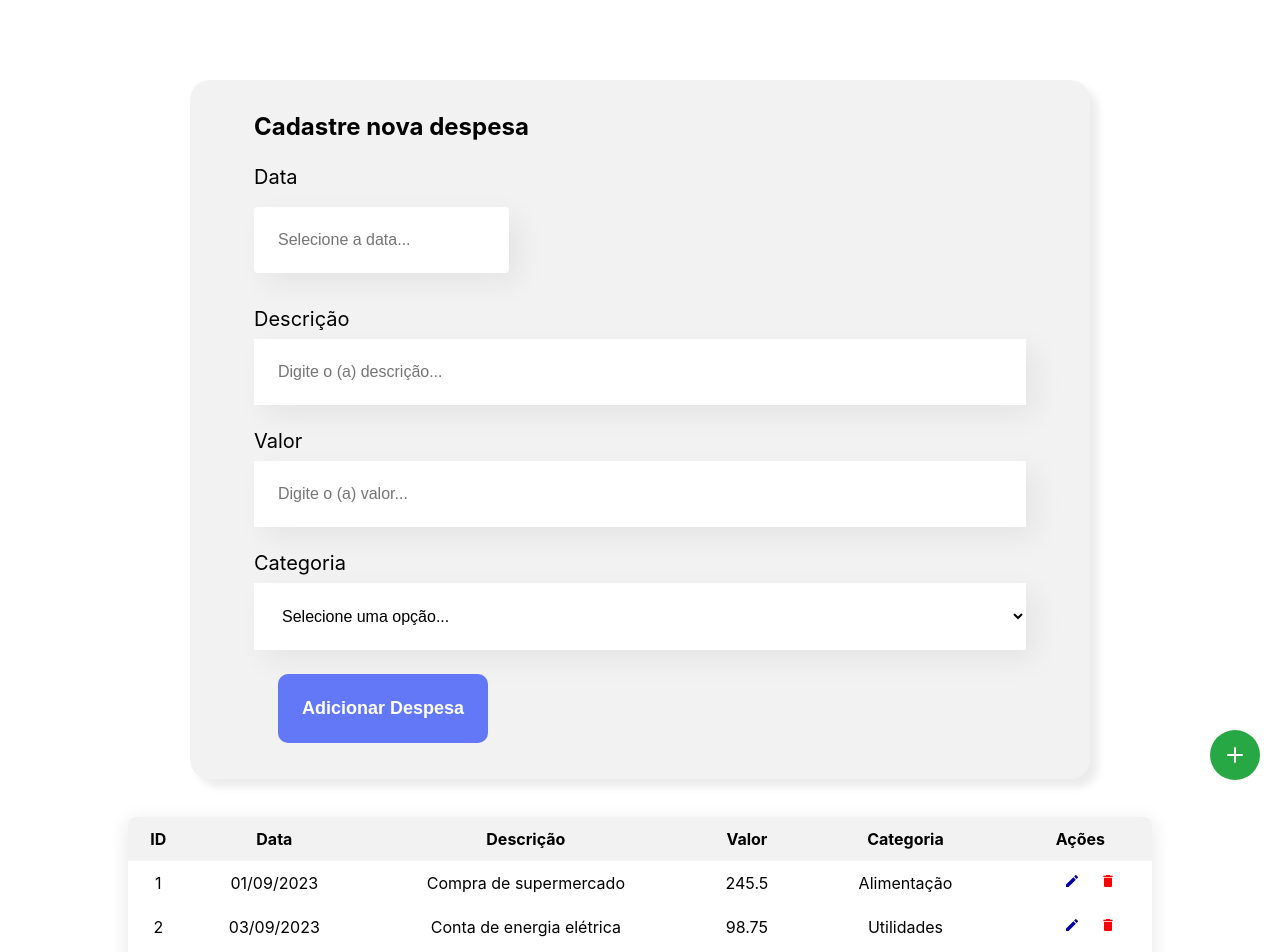
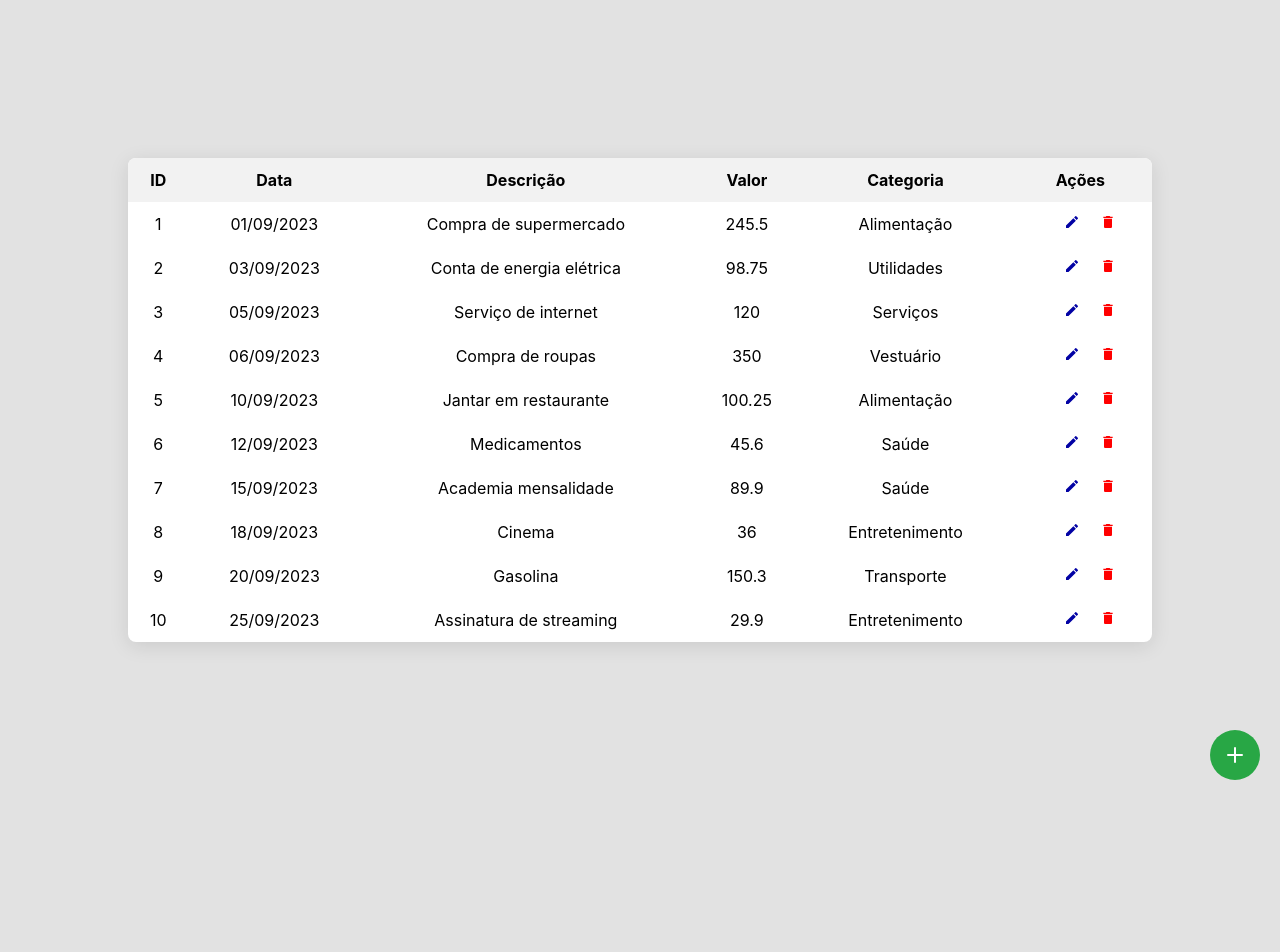
Before and after one commit to ricardo-oamaro/fatura-app-react, a React (Create React App) app: page / in a window 1280 px wide. Shown: the top 952 px of the page. After the commit the page ends 800 px from the top, so only its background shows below. Built offline with nearby package versions, Linux system fonts and the light colour scheme.

Commit message:
refatoracao do form para modal

```diff
--- a/src/App.js
+++ b/src/App.js
@@ -1,5 +1,5 @@
 
-import { useState} from 'react';
+import { useState } from 'react';
 import AddNewExpenseButton from './components/Expenses/AddButton';
 import Form from './components/Form';
 import SimpleTable from './components/Table';
@@ -7,29 +7,28 @@ import { itens } from './constants/Categories';
 import { useExpenses } from './hooks/useExpenses';
 import { useEditExpense } from './hooks/useEditExpense';
 import { columns } from './constants/Columns';
+import Modal from './components/Modal';
+import { useModal } from './hooks/useModal.js';
 
 function App() {
 
+
+  const [editingId, setEditingId] = useState(null);
+  const [formData, setFormData] = useState({ date: '', description: '', amount: '', category: '' });
+  const { isModalOpen, openModal, closeModal } = useModal();
+  const { startEditing, cancelEditing } = useEditExpense(setEditingId, setFormData, closeModal);
   const {
     expenses,
     newExpense,
     deleteExpense,
     updateExpense,
-  } = useExpenses();
+  } = useExpenses(closeModal);
 
-  const [editingId, setEditingId] = useState(null);
-  const [formData, setFormData] = useState({ date: '', description: '', amount: '', category: '' });
-  const { startEditing, cancelEditing } = useEditExpense(setEditingId, setFormData);
-
-  const columnsWithActions = columns(startEditing, deleteExpense);
-
-
-  const handleButtonClick = () => {
-    alert('Botão clicado!');
-  };
+  const columnsWithActions = columns(startEditing, deleteExpense, openModal);
 
   return (
     <div>
+      <Modal isOpen={isModalOpen} onClose={closeModal}>
         <Form
           itens={itens.map(item => item)}
           newExpense={newExpense}
@@ -39,8 +38,9 @@ function App() {
           editingId={editingId}
           cancelEditing={cancelEditing}
         />
+      </Modal>
       <SimpleTable columns={columnsWithActions} data={expenses} />
-      <AddNewExpenseButton onClick={handleButtonClick} />
+      <AddNewExpenseButton onClick={openModal} />
     </div>
   );
 }
--- a/src/components/Form/index.js
+++ b/src/components/Form/index.js
@@ -14,11 +14,6 @@ const Form = ({ editingId, formData, updateExpense, newExpense, cancelEditing, i
 
     const handleSubmit = (e) => {
         e.preventDefault();
-
-        // if(!formData.date || !formData.description || !formData.amount || !formData.category) {
-        //     alert('Preencha todos os campos');
-        //     return;
-        // }
 
         const expenseData = {
             date,
--- /dev/null
+++ b/src/components/Modal/index.js
@@ -0,0 +1,17 @@
+import React from 'react';
+import './modal.css'; // Estilos para o modal
+
+const Modal = ({ isOpen, onClose, children }) => {
+    if (!isOpen) return null; // Não renderiza nada se o modal não estiver aberto
+
+    return (
+        <div className="modal-overlay">
+            <div className="modal-content">
+                <button onClick={onClose} className="close-button">X</button>
+                {children}
+            </div>
+        </div>
+    );
+};
+
+export default Modal;
--- /dev/null
+++ b/src/components/Modal/modal.css
@@ -0,0 +1,28 @@
+.modal-overlay {
+    position: fixed; /* Fica fixo na tela */
+    top: 0;
+    left: 0;
+    right: 0;
+    bottom: 0;
+    background-color: rgba(0, 0, 0, 0.6); /* Fundo escuro semi-transparente */
+    display: flex;
+    justify-content: center;
+    align-items: center;
+    z-index: 1000; /* Fica acima de outros elementos */
+}
+
+.modal-content {
+    padding: 20px; /* Espaçamento interno */
+    border-radius: 8px; /* Bordas arredondadas */
+    width: 80%; /* Largura fixa do modal */
+}
+
+.close-button {
+    background-color: transparent; /* Fundo transparente para o botão */
+    border: none; /* Remove a borda */
+    font-size: 20px; /* Tamanho do botão */
+    cursor: pointer; /* Muda o cursor ao passar o mouse */
+    position: absolute; /* Coloca o botão no canto superior direito */
+    top: 10px; /* Distância do topo */
+    right: 10px; /* Distância da direita */
+}
--- a/src/components/Table/Table.css
+++ b/src/components/Table/Table.css
@@ -2,7 +2,7 @@
     display: flex;
     justify-content: center;
     align-items: center;
-    height: 50vh;
+    height: 100vh;
 
 
 }
--- a/src/components/Table/index.js
+++ b/src/components/Table/index.js
@@ -7,10 +7,10 @@ const SimpleTable = ({ columns, data }) => {
     const { getTableProps, getTableBodyProps, headerGroups, rows, prepareRow } =
         useTable({ columns, data });
 
-    const formatDate = (dateString) => {
-        const [year, month, day] = dateString.split('-');
-        return `${day}/${month}/${year}`;
-    }
+    // const formatDate = (dateString) => {
+    //     const [year, month, day] = dateString.split('-');
+    //     return `${day}/${month}/${year}`;
+    // }
 
     return (
         <section className="App">
@@ -36,13 +36,14 @@ const SimpleTable = ({ columns, data }) => {
                     <tbody {...getTableBodyProps()}>
                         {rows.map((row) => {
                             prepareRow(row);
-                            // const { key, ...restRowProps } = row.getRowProps();
+                            const rowProps = row.getRowProps();
                             return (
-                                <tr {...row.getRowProps()}>
+                                <tr {...rowProps} key={rowProps.key}>
                                 {row.cells.map(cell => {
                                     // debugger;
+                                    const cellProps = cell.getCellProps();
                                         return (
-                                            <td {...cell.getCellProps()} key={cell.id}>
+                                            <td {...cellProps} key={cellProps.key}>
                                                 {cell.column.id === 'date' ?
                                                     cell.value : // Formata a data
                                                     cell.render("Cell")} {/* Renderiza normalmente para outras células */}
--- a/src/constants/Columns.js
+++ b/src/constants/Columns.js
@@ -1,7 +1,7 @@
 
 import { MdEdit, MdDelete } from 'react-icons/md'; // Supondo que você usa react-icons ou bibliotecas similares
 
-export const columns = (startEditing, deleteExpense) => [
+export const columns = (startEditing, deleteExpense, openModal) => [
     {
         Header: "ID",
         accessor: "id",
@@ -27,7 +27,7 @@ export const columns = (startEditing, deleteExpense) => [
         accessor: "actions",
         Cell: ({ row }) => (
             <>
-                <MdEdit className='editIcon' onClick={() => startEditing(row.original)} />
+                <MdEdit className='editIcon' onClick={() => {startEditing(row.original); openModal();}} />
                 <MdDelete className='deleteIcon' onClick={() => deleteExpense(row.original.id)} />
             </>
         ),
--- a/src/hooks/useEditExpense.js
+++ b/src/hooks/useEditExpense.js
@@ -1,13 +1,13 @@
-export const useEditExpense = (setEditingId, setFormData) => {
+export const useEditExpense = (setEditingId, setFormData, closeModal) => {
     const startEditing = (expense) => {
         setEditingId(expense.id);
         setFormData(expense);
       }
 
       const cancelEditing = () => {
-        debugger;
         setEditingId(null);
         setFormData({ date: '', description: '', amount: '', category: '' });
+        closeModal();
       };
 
     return { startEditing, cancelEditing };
--- a/src/hooks/useExpenses.js
+++ b/src/hooks/useExpenses.js
@@ -1,12 +1,13 @@
 import { useState, useEffect } from 'react';
 import fakeData from '../MOCK_DATA.json';
 
-export const useExpenses = () => {
+export const useExpenses = (closeModal) => {
     const [expenses, setExpenses] = useState([]);
 
     const newExpense = (expense) => {
         const nextId = expenses.length ? Math.max(...expenses.map(e => e.id)) + 1 : 1;
         setExpenses([...expenses, { ...expense, id: nextId }]);
+        closeModal();
     };
 
     const deleteExpense = (id) => {
@@ -17,6 +18,7 @@ export const useExpenses = () => {
         setExpenses(expenses.map(expense =>
             expense.id === updatedExpense.id ? updatedExpense : expense
         ));
+        closeModal();
     };
 
     useEffect(() => {
--- /dev/null
+++ b/src/hooks/useModal.js
@@ -0,0 +1,14 @@
+import { useState } from 'react';
+
+export const useModal = () => {
+    const [isModalOpen, setIsModalOpen] = useState(false);
+
+    const openModal = () => setIsModalOpen(true);
+    const closeModal = () => setIsModalOpen(false);
+
+    return {
+        isModalOpen,
+        openModal,
+        closeModal
+    };
+};
--- a/src/index.css
+++ b/src/index.css
@@ -5,6 +5,7 @@ body {
     sans-serif;
   -webkit-font-smoothing: antialiased;
   -moz-osx-font-smoothing: grayscale;
+  background-color: #e2e2e2;
 }
 
 code {
```
Lines whose indentation alone changed are shown as unchanged.
